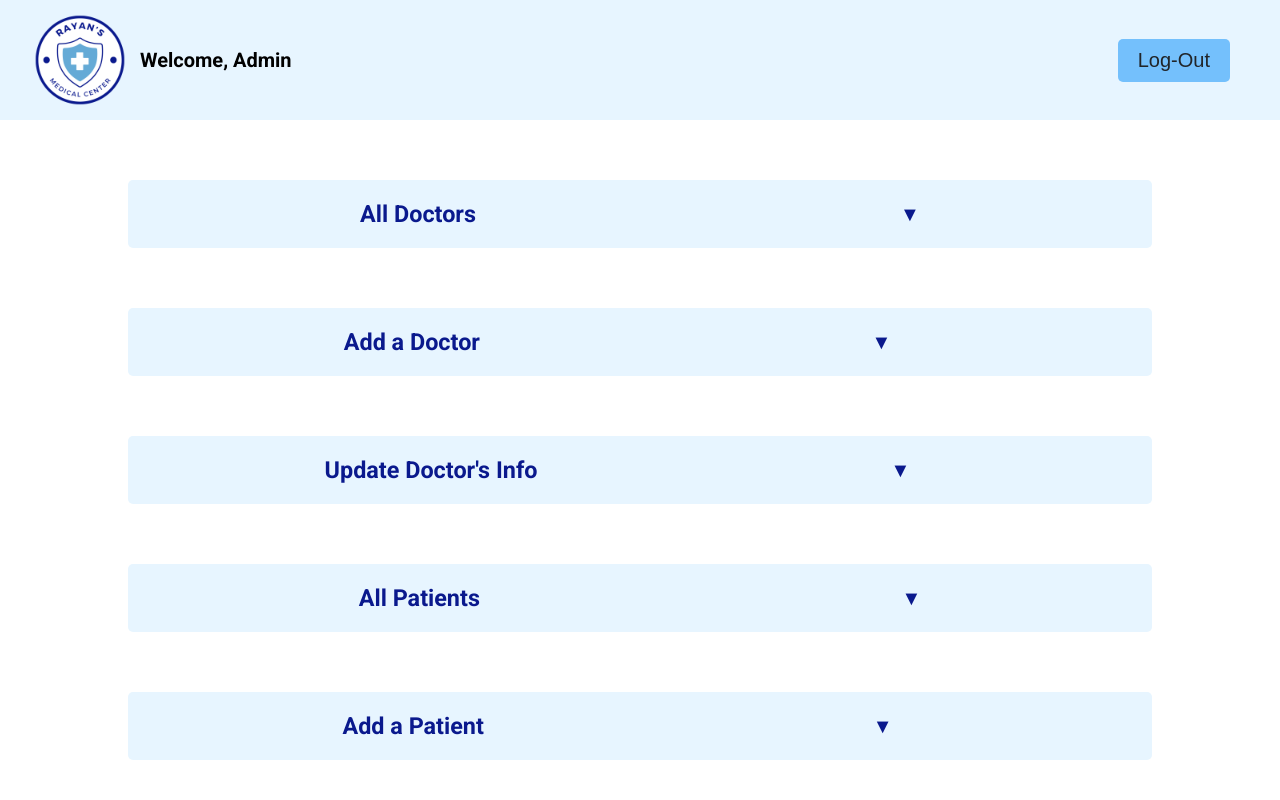
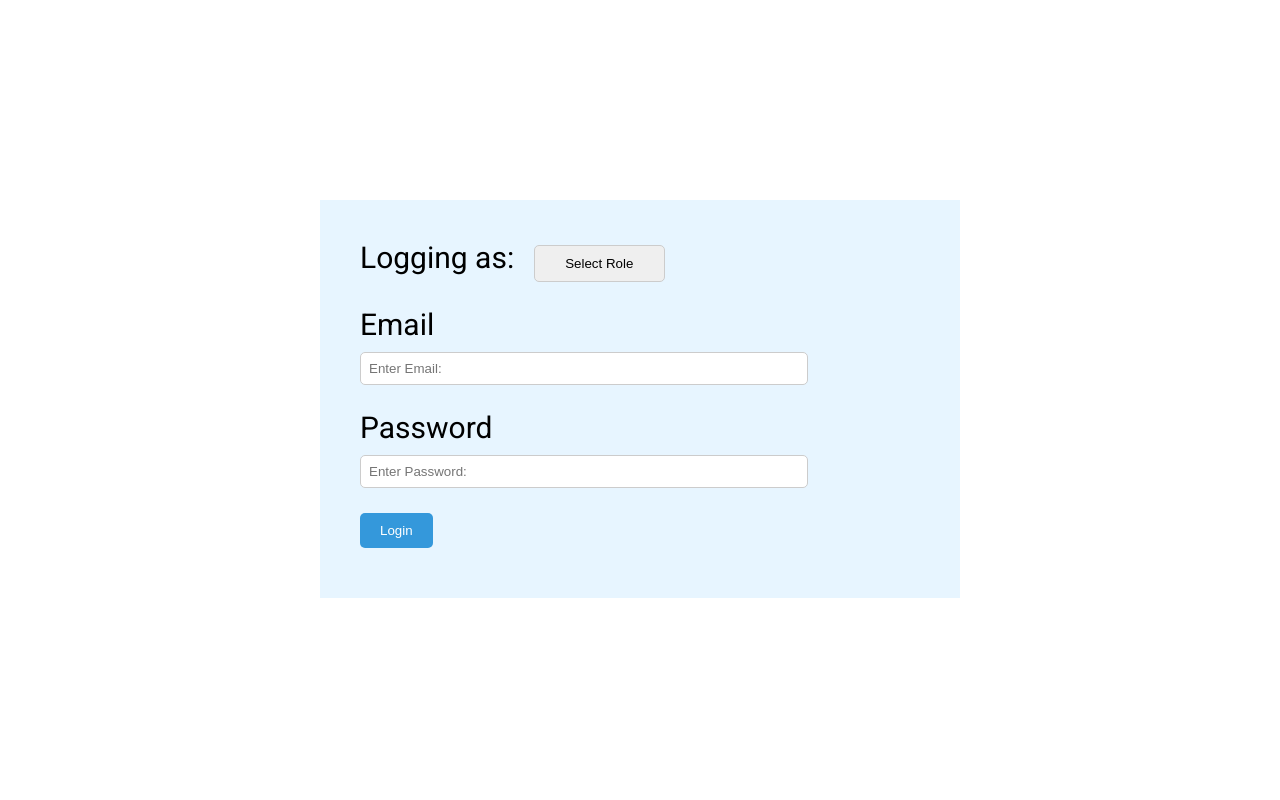
Before and after one commit to Rayan-Sarieddine/rayan_medical_center, a React (Create React App) app: page /login in a window 1280 px wide. Shown: the top 800 px of the page. Built offline with nearby package versions, Linux system fonts and the light colour scheme; the HTML template or start-up script is replaced by a standard one.

Commit message:
finished pure front-end

```diff
--- a/package.json
+++ b/package.json
@@ -8,6 +8,7 @@
     "@testing-library/user-event": "^13.5.0",
     "react": "^18.2.0",
     "react-dom": "^18.2.0",
+    "react-router-dom": "^6.20.1",
     "react-scripts": "5.0.1",
     "web-vitals": "^2.1.4"
   },
--- a/src/App.js
+++ b/src/App.js
@@ -1,4 +1,6 @@
 import "./App.css";
+import React from "react";
+import { BrowserRouter as Router, Routes, Route } from "react-router-dom";
 import DoctorPage from "./Pages/DoctorPage/DoctorPage";
 import LandingPage from "./Pages/LandingPage/LandingPage";
 import LoginPage from "./Pages/LoginPage/LoginPage";
@@ -8,9 +10,67 @@ import AdminPage from "./Pages/AdminPage/AdminPage";
 function App() {
   return (
     <div className="App">
-      <AdminPage />
+      <React.Fragment>
+        <Router>
+          <Routes>
+            <Route
+              path="/"
+              element={
+                <React.Fragment>
+                  <LandingPage />
+                </React.Fragment>
+              }
+            />
+
+            <Route
+              path="/login"
+              element={
+                <React.Fragment>
+                  <LoginPage />
+                </React.Fragment>
+              }
+            />
+
+            <Route
+              path="/admin"
+              element={
+                <React.Fragment>
+                  <AdminPage />
+                </React.Fragment>
+              }
+            />
+            <Route
+              path="/patient"
+              element={
+                <React.Fragment>
+                  <PatientPage />
+                </React.Fragment>
+              }
+            />
+            <Route
+              path="/doctor"
+              element={
+                <React.Fragment>
+                  <DoctorPage />
+                </React.Fragment>
+              }
+            />
+          </Routes>
+        </Router>
+      </React.Fragment>
     </div>
   );
 }
 
 export default App;
+// return (
+//   <Router>
+//     <Routes>
+//       <Route path="/" exact component={LandingPage} />
+//       <Route path="/login" component={LoginPage} />
+//       <Route path="/admin" component={AdminPage} />
+//       <Route path="/patient" component={PatientPage} />
+//       <Route path="/doctor" component={DoctorPage} />
+//     </Routes>
+//   </Router>
+// );
--- a/src/Pages/AdminPage/Components/WelcomeAdmin/WelcomeAdmin.js
+++ b/src/Pages/AdminPage/Components/WelcomeAdmin/WelcomeAdmin.js
@@ -1,4 +1,5 @@
 import React from "react";
+import { Link } from "react-router-dom";
 import "./WelcomeAdmin.css";
 function WelcomeAdmin() {
   return (
@@ -7,7 +8,9 @@ function WelcomeAdmin() {
         <img src={require("../images/logo-white.png")} alt="logo" />
         <h2 className="welcome-admin-name">Welcome, Admin</h2>
       </div>
-      <button className="welcome-admin-logout">Log-Out</button>
+      <Link to="/">
+        <button className="welcome-admin-logout">Log-Out</button>
+      </Link>
     </div>
   );
 }
--- a/src/Pages/DoctorPage/Components/WelcomeDr/WelcomeDr.js
+++ b/src/Pages/DoctorPage/Components/WelcomeDr/WelcomeDr.js
@@ -1,4 +1,5 @@
 import React from "react";
+import { Link } from "react-router-dom";
 import "./WelcomeDr.css";
 function WelcomeDr({ doctor }) {
   return (
@@ -12,7 +13,9 @@ function WelcomeDr({ doctor }) {
           .
         </h2>
       </div>
-      <button className="welcome-dr-logout">Log-Out</button>
+      <Link to="/">
+        <button className="welcome-dr-logout">Log-Out</button>
+      </Link>
     </div>
   );
 }
--- a/src/Pages/LandingPage/Components/Header/Header.js
+++ b/src/Pages/LandingPage/Components/Header/Header.js
@@ -1,4 +1,5 @@
 import React from "react";
+import { Link } from "react-router-dom";
 import "./Header.css";
 function Header() {
   return (
@@ -15,7 +16,9 @@ function Header() {
           <li>
             <a href="jsx-a11y/anchor-is-valid">Patients</a>
           </li>
-          <button>Log-In</button>
+          <Link to="/login">
+            <button>Log-In</button>
+          </Link>
         </ul>
       </nav>
     </div>
--- a/src/Pages/LoginPage/LoginPage.js
+++ b/src/Pages/LoginPage/LoginPage.js
@@ -1,13 +1,24 @@
-import React from "react";
+import React, { useState } from "react";
 import "./LoginPage.css";
+import { Link } from "react-router-dom";
 function LoginPage() {
+  const [selectedRole, setSelectedRole] = useState("");
+
+  const handleuserTypeChange = (event) => {
+    setSelectedRole(event.target.value);
+  };
   return (
     <div className="login-page">
       <div className="log-in_box">
         <form>
           <div class="input-group">
             <label for="role">Logging as:</label>
-            <select id="role" name="role" required>
+            <select
+              id="role"
+              name="role"
+              onChange={handleuserTypeChange}
+              required
+            >
               <option value="">Select Role</option>
               <option value="patient">Patient</option>
               <option value="doctor">Doctor</option>
@@ -34,7 +45,9 @@ function LoginPage() {
               required
             />
           </div>
-          <button type="submit">Login</button>
+          <Link to={`/${selectedRole}`}>
+            <button type="submit">Login</button>
+          </Link>
           <p className="log-warning"></p>
           <p className="log-successful"></p>
         </form>
--- a/src/Pages/PatientPage/Components/Welcome/Welcome.js
+++ b/src/Pages/PatientPage/Components/Welcome/Welcome.js
@@ -1,10 +1,13 @@
 import React from "react";
+import { Link } from "react-router-dom";
 import "./Welcome.css";
 function Welcome({ patient }) {
   return (
     <div className="welcome">
       <div className="welcome-intro">
-        <img src={require("../images/logo-white.png")} alt="logo" />
+        <Link to="/">
+          <img src={require("../images/logo-white.png")} alt="logo" />
+        </Link>
         <h2 className="welcome-name">
           Welcome,{" "}
           {patient.patient_name.split(" ")[0].charAt(0).toUpperCase() +
```
Also changed, not shown: 1 other file (tests, documents, lock files or other folders).
